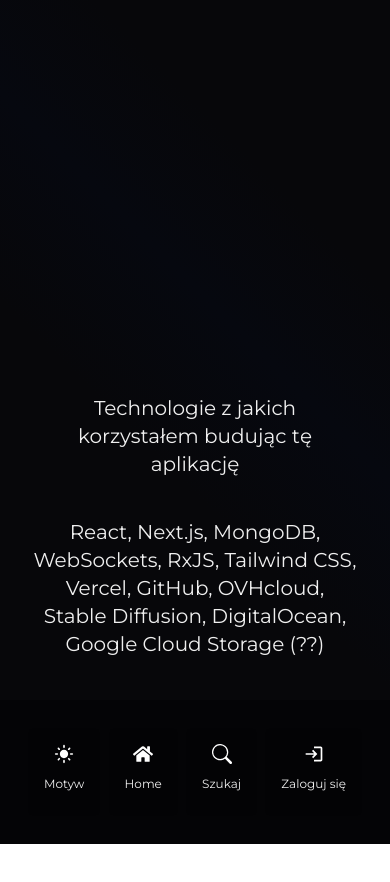
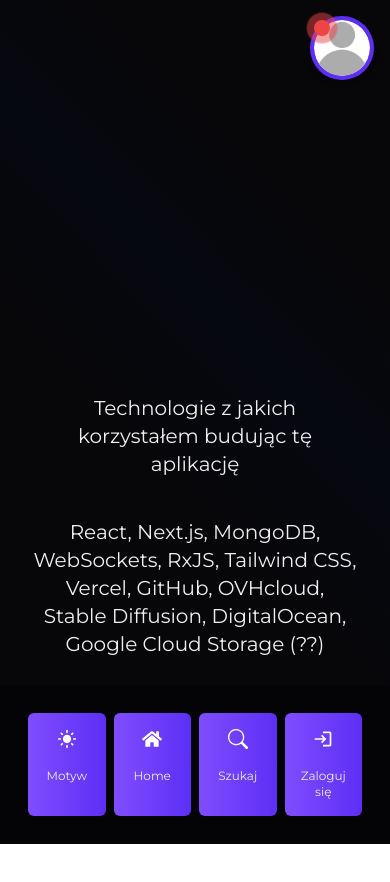
Before and after one commit to Mi-Ski/dipper, a Next.js app: page /techstack in a window 390 px wide. Shown: the top 882 px of the page. Built offline with nearby package versions, Linux system fonts and the light colour scheme.

Commit message:
light mode & notification ping

```diff
--- a/components/Main/Timeline/Comments/AddComment.jsx
+++ b/components/Main/Timeline/Comments/AddComment.jsx
@@ -25,7 +25,7 @@
   };
 
   return (
-    <div className="mt-6 px-4 flex flex-col gap-x-4 overflow-hidden">
+    <div className="mt-6 px-4 flex flex-col gap-x-4 ">
       <div className="flex gap-x-3 items-center">
         <div
           className={`rounded-full relative  overflow-hidden w-14 max-w-[36px] h-9  ${
--- a/components/Mobile/BottomDrawerIcon.jsx
+++ b/components/Mobile/BottomDrawerIcon.jsx
@@ -9,7 +9,7 @@
   return (
     <div
       onClick={onClickAction}
-      className="flex flex-col items-center justify-between align-center p-4 space-y-3 bg-black/[.2] rounded-md"
+      className="flex-1 flex-col items-center justify-between align-center p-4 space-y-3 bg-gradient-to-r from-neon-accent-opaque to-brand-accent dark:bg-black/[.2] rounded-md"
     >
       <button>
         <IconContext.Provider
@@ -18,7 +18,7 @@
 					{children}
         </IconContext.Provider>
       </button>
-      <p className="text-xs text-textcol-main-dark h-[2em] text-[10px] text-text-chill">{description}</p>
+      <p className="text-xs text-textcol-main-dark min-h-[2em] text-[10px] text-text-chill">{description}</p>
     </div>
   );
 };
--- a/components/Mobile/MobileOverlay.jsx
+++ b/components/Mobile/MobileOverlay.jsx
@@ -1,13 +1,16 @@
-import { useState, useEffect } from "react";
+import { useState, useEffect, useContext } from "react";
 import MobileOverlayTop from "./MobileOverlayTop";
 import MobileOverlayBottom from "./MobileOverlayBottom";
+import RouteContext from "../../context/RouteContext";
 
 const MobileOverlay = ({ techStackPageActive }) => {
   const [topBlobShown, setTopBlobShown] = useState(false);
   const [expandMenus, setExpandMenus] = useState(false);
   const [scrollPosition, setScrollPosition] = useState(0);
+	const { pingClicked, setPingClicked } = useContext(RouteContext);
 
   const clickHanlder = () => {
+		setPingClicked(true);
     setExpandMenus(!expandMenus);
   };
 
@@ -33,10 +36,11 @@
 
   return (
     <div className="pointer-events-none md:hidden fixed flex flex-col h-full justify-between w-screen items-end z-[90]">
-      {topBlobShown || expandMenus ? (
+      {topBlobShown || expandMenus || techStackPageActive ? (
         <MobileOverlayTop
           clickHandler={clickHanlder}
-          expanded={expandMenus}
+          pingClicked={pingClicked}
+					techstackActive={techStackPageActive}
         />
       ) : (
         <div></div>
--- a/components/Mobile/MobileOverlayBottom.jsx
+++ b/components/Mobile/MobileOverlayBottom.jsx
@@ -21,7 +21,7 @@
 
   return (
     <div
-      className={`relative transition-[top] flex flex-col bg-contrast-posts pointer-events-auto w-screen p-7  ${
+      className={`relative transition-[top] flex flex-col bg-white/[.8] dark:bg-contrast-posts/[.8] pointer-events-auto w-screen p-7  ${
         expanded ? "top-0" : "top-full"
       }`}
     >
@@ -36,7 +36,7 @@
           </button>
         </div>
       ) : (
-        <div className="flex justify-between text-center align-center">
+        <div className="flex gap-x-2 justify-between text-center align-center">
           <BottomDrawerIcon
             onClickAction={toggleThemeHandler}
             description="Motyw"
--- a/components/Mobile/MobileOverlayTop.jsx
+++ b/components/Mobile/MobileOverlayTop.jsx
@@ -1,19 +1,25 @@
-import React from "react";
+import React  from "react";
 import Image from "next/image";
 import { useUser } from "../../context/UserContext";
 
-const MobileOverlayTop = ({ clickHandler, expanded }) => {
+const MobileOverlayTop = ({clickHandler, pingClicked}) => {
   const user = useUser();
 
   return (
     <div
       onClick={clickHandler}
-      className="pointer-events-auto p-2 m-4  border-2 border-brand-accent  bg-contrast-posts  inline w-min rounded-full active:scale-[0.9] transition-all"
+      className="relative pointer-events-auto p-1  m-4 bg-brand-accent shadow-md shadow-shadow/[.1] w-min rounded-full active:scale-[0.9] transition-all"
     >
+      {!pingClicked && (
+        <div className="absolute z-100 ">
+          <div className="relative">
+            <span className="absolute h-4 w-4 rounded-full bg-red-500 "></span>
+            <span className="absolute animate-ping opacity-50   rounded-full h-4 w-4 bg-red-500"></span>
+          </div>
+        </div>
+      )}
       <div
-        className={`rounded-full relative  overflow-hidden w-14 min-w-[50px] h-14 ${
-          user.picture ? "" : "border-2 border-contrast-posts"
-        }`}
+        className={`rounded-full relative overflow-hidden w-14 min-w-[50px] h-14`}
       >
         <Image
           placeholder="blur"
@@ -26,7 +32,7 @@
           alt="User Avatar"
           title={user.name}
           layout="fill"
-          className="rounded-full object-contain"
+          className="rounded-full object-contain bg-white"
         />
       </div>
     </div>
--- a/context/RouteContext.js
+++ b/context/RouteContext.js
@@ -2,20 +2,21 @@
 import React from "react";
 
 const RouteContext = React.createContext({
-  currentRoute: null,
-  setCurrentRoute: () => {},
+  pingClicked: false,
+  setPingClicked: () => {},
 });
 
 export default RouteContext;
 
 export function RouteProvider(props) {
-  const [currentRoute, setCurrentRoute] = React.useState(null);
+  const [pingClicked, setPingClicked] = React.useState(false);
+
 
   return (
     <RouteContext.Provider
       value={{
-        currentRoute,
-        setCurrentRoute,
+        pingClicked,
+        setPingClicked,
       }}
     >
       {props.children}
--- a/pages/_app.js
+++ b/pages/_app.js
@@ -5,6 +5,7 @@
 import { WebsocketProvider } from "../context/WebsocketContext";
 import "../styles/globals.css";
 import { PostsProvider } from "../context/PostContext";
+import { RouteProvider } from "../context/RouteContext";
 
 export default function App({ Component, pageProps }) {
   return (
@@ -18,7 +19,9 @@
             <PostsProvider>
               <UserProvider>
                 <WebsocketProvider>
-                  <Component {...pageProps} />
+                  <RouteProvider>
+                    <Component {...pageProps} />
+                  </RouteProvider>
                 </WebsocketProvider>
               </UserProvider>
             </PostsProvider>
```
Also changed, not shown: components/SkeletonLoad.jsx (+24 -24 lines).
